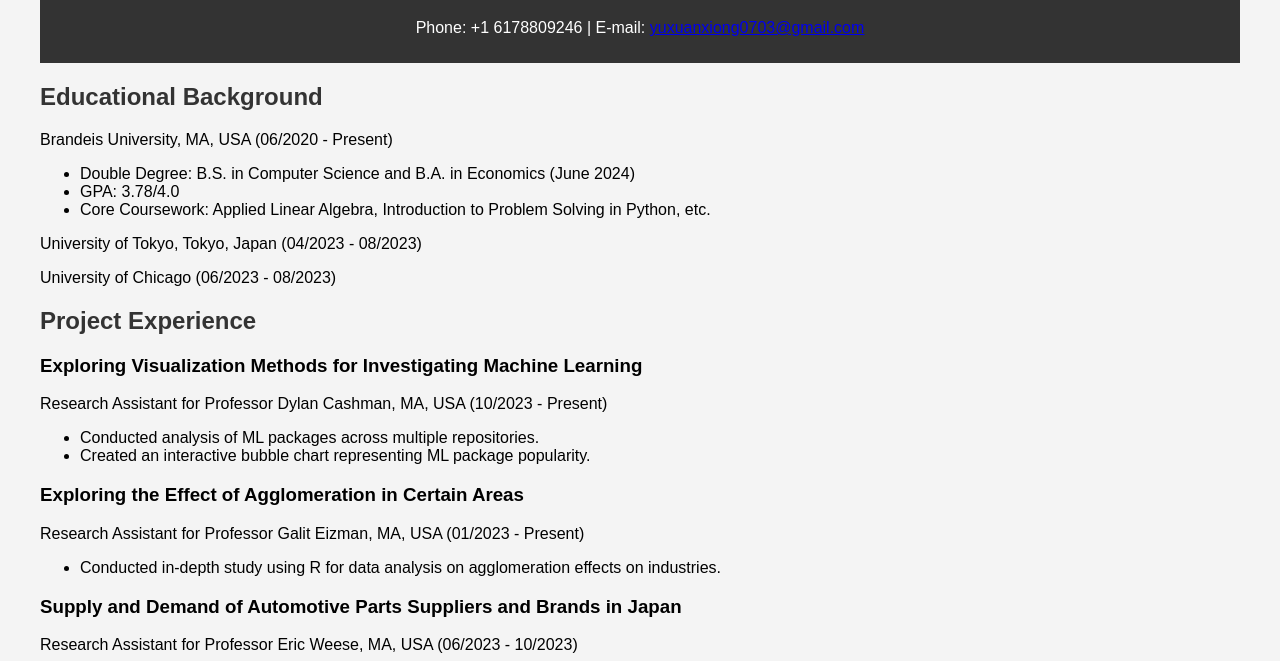
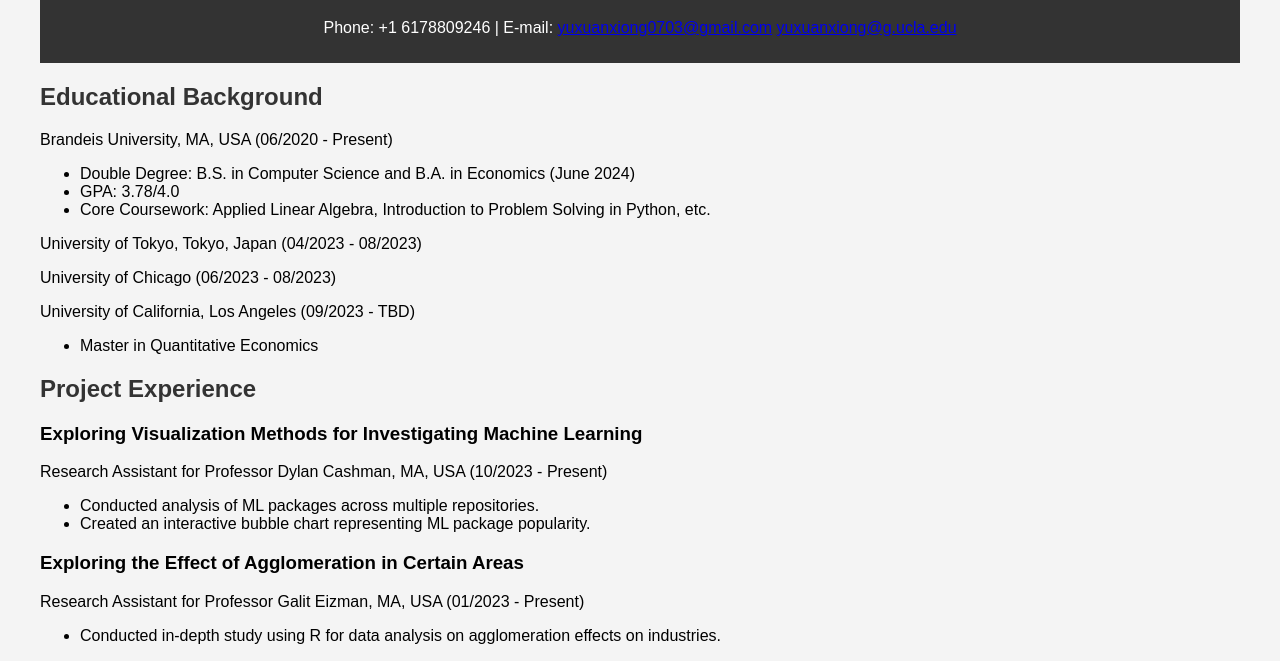
Before and after one commit to YuxuanXiong1/biographyYuxuanXiong, a plain HTML site: page index.html in a window 1280 px wide. Shown: the part 111-772 px from the top of the page. Drawn offline with Linux system fonts and the light colour scheme.

Commit message:
modification

```diff
--- a/index.html
+++ b/index.html
@@ -9,7 +9,8 @@
 <body>
 <header>
     <h1 class="name">Yuxuan Xiong</h1>
-    <p>Phone: +1 6178809246 | E-mail: <a href="mailto:yuxuanxiong0703@gmail.com">yuxuanxiong0703@gmail.com</a></p>
+    <p>Phone: +1 6178809246 | E-mail: <a href="mailto:yuxuanxiong0703@gmail.com">yuxuanxiong0703@gmail.com</a>
+        <a href="mailto:yuxuanxiong@g.ucla.edu">yuxuanxiong@g.ucla.edu</a></p>
 </header>
 <section>
     <h2>Educational Background</h2>
@@ -21,6 +22,10 @@
     </ul>
     <p>University of Tokyo, Tokyo, Japan (04/2023 - 08/2023)</p>
     <p>University of Chicago (06/2023 - 08/2023)</p>
+    <p>University of California, Los Angeles (09/2023 - TBD)</p>
+    <ul>
+        <li>Master in Quantitative Economics</li>
+    </ul>
 </section>
 <section>
     <h2>Project Experience</h2>
@@ -40,6 +45,7 @@
     <ul>
         <li>Conducted research on supply relationships between Japanese automobile part suppliers and brands.</li>
     </ul>
+    <!-- Add more projects similarly -->
 </section>
 <section>
     <h2>Publications</h2>
@@ -66,7 +72,7 @@
     </ul>
 </section>
 <footer>
-    <p>696 Main St, Waltham, MA, USA, 02453</p>
+    <p>341 2nd ave, Waltham, MA, USA, 02451</p>
     <a href="mailto:yuxuanxiong0703@gmail.com">Contact Me</a>
 </footer>
 </body>
```
